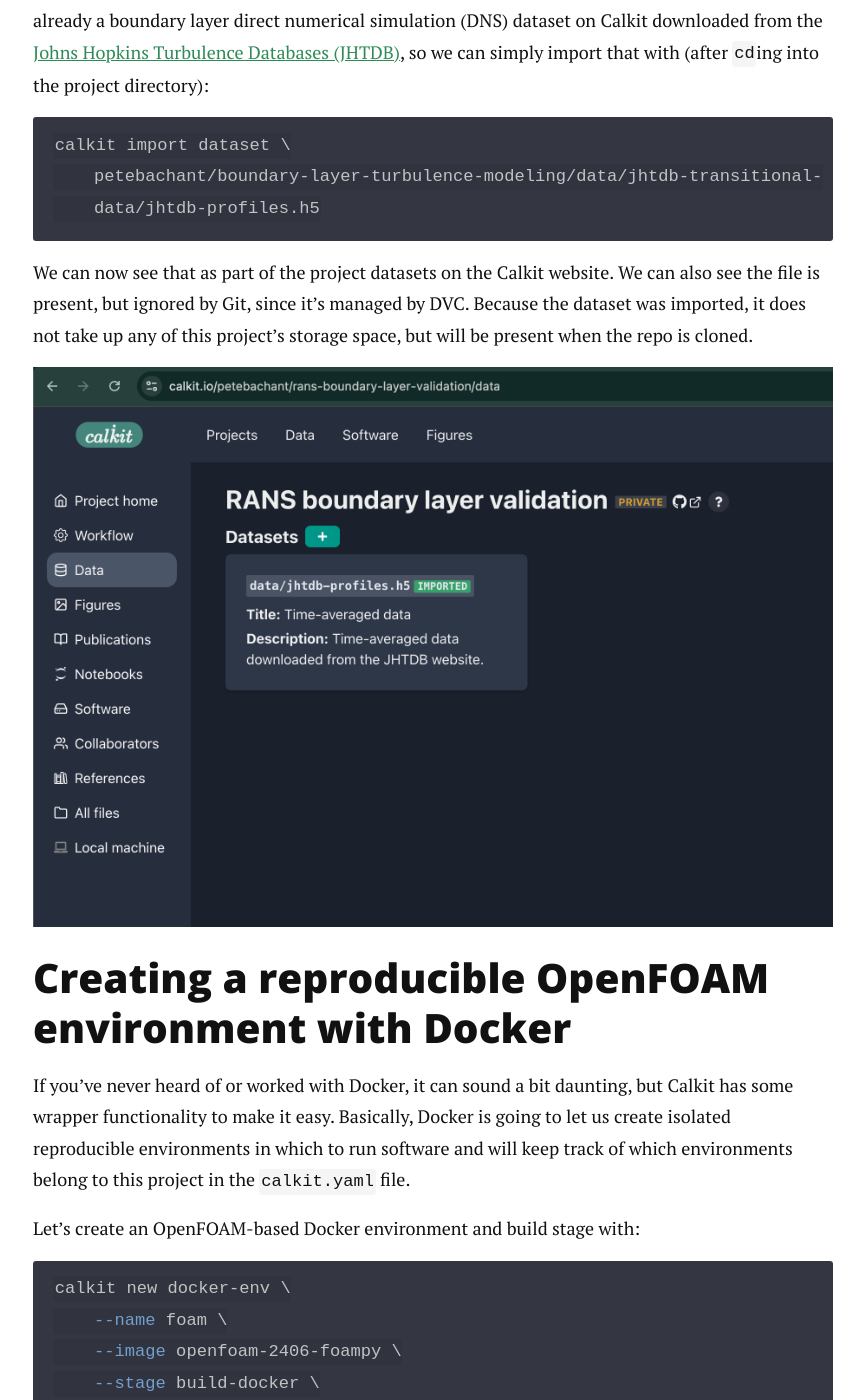
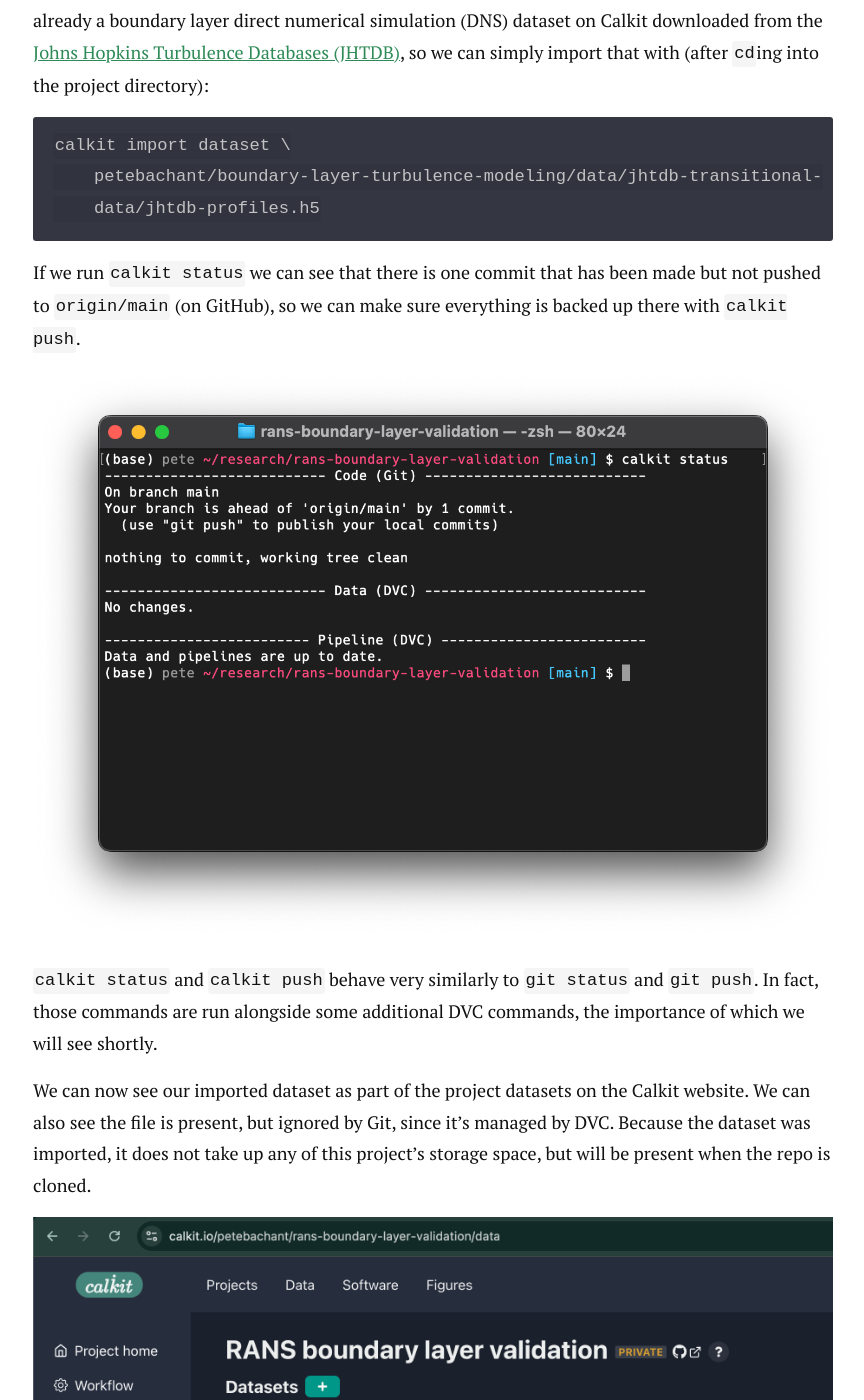
Before and after one commit to petebachant/petebachant.github.io, a Jekyll site: the page built from _posts/2024-10-23-reproducible-openfoam.markdown, in a window 1280 px wide and 1400 px high, scrolled down 5461 px. Shown: the whole window, without its empty margins (207-1071 px from the left). Built offline with Jekyll 4.4.1, drawn with Linux system fonts in a browser that asks for light colours; nearby versions of some CDN libraries; formulas are drawn with MathJax 3; comment, search, counter and statistics services are not loaded.

Commit message:
Add status after import

````diff
--- a/_posts/2024-10-23-reproducible-openfoam.markdown
+++ b/_posts/2024-10-23-reproducible-openfoam.markdown
@@ -122,7 +122,18 @@
     data/jhtdb-profiles.h5
 ```
 
-We can now see that as part of the project datasets on the Calkit website.
+If we run `calkit status` we can see that there is one commit that has been
+made but not pushed to `origin/main` (on GitHub), so we can
+make sure everything is backed up there with `calkit push`.
+
+![Status after importing dataset](/images/repro-openfoam/status-after-import-dataset.png)
+
+`calkit status` and `calkit push` behave very similarly to `git status`
+and `git push`. In fact, those commands are run alongside some additional
+DVC commands, the importance of which we will see shortly.
+
+We can now see our imported dataset as part of the project datasets on the
+Calkit website.
 We can also see the file is present, but ignored by Git,
 since it's managed by DVC.
 Because the dataset was imported, it does not take up any of this project's
````
Also changed, not shown: images/repro-openfoam/import-dataset.png (added), images/repro-openfoam/push-after-import-dataset.png (added), images/repro-openfoam/status-after-import-dataset.png (added).
